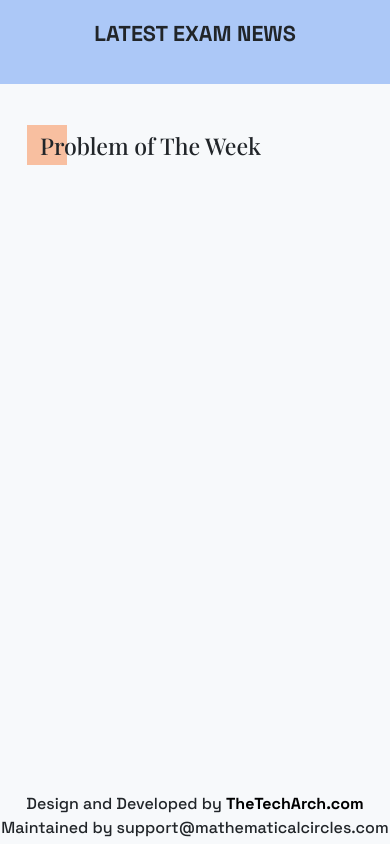
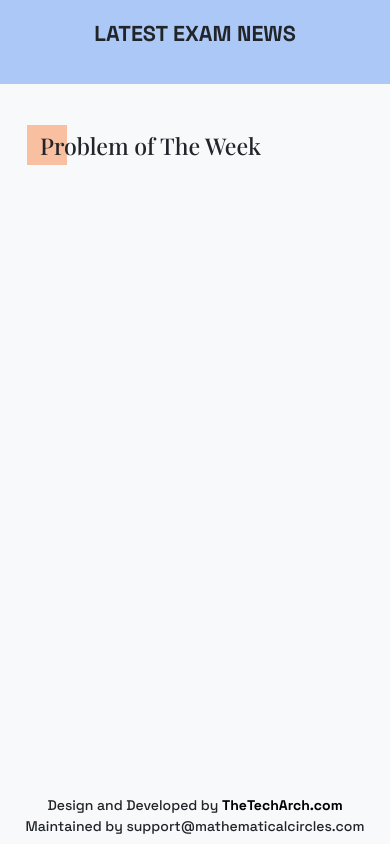
Before and after one commit to CodeWithBishal/freelances, a Django app: page /problem-of-the-week/ in a window 390 px wide. Run offline with Django 4.2, Linux system fonts and the light colour scheme; data that the repository does not hold is empty; some libraries are stand-ins or nearby versions; some web fonts are replaced.

Commit message:
some responsive issues fixed

```diff
--- a/mathematicalcircles/static/css/main.css
+++ b/mathematicalcircles/static/css/main.css
@@ -216,10 +216,16 @@ marquee>span>a,marquee>span>a:hover{
 }
 @media only screen and (max-width: 768px) {
     .resources-grid{
-        grid-template-columns: repeat(auto-fill, 170px);
+        grid-template-columns: repeat(auto-fill, 160px);
         grid-gap: 5vw;
     }
     #exam {
         width: 90% !important;
     }
+    footer{
+        font-size:14px;
+    }
+    .potw-fs{
+        font-size: 20px;
+    }
 }
--- a/mathematicalcircles/template/include/base.html
+++ b/mathematicalcircles/template/include/base.html
@@ -9,7 +9,7 @@
     <link rel="stylesheet" href="https://cdnjs.cloudflare.com/ajax/libs/twitter-bootstrap/5.2.3/css/bootstrap.min.css"
         integrity="sha512-SbiR/eusphKoMVVXysTKG/7VseWii+Y3FdHrt0EpKgpToZeemhqHeZeLWLhJutz/2ut2Vw1uQEj2MbRF+TVBUA=="
         crossorigin="anonymous" referrerpolicy="no-referrer" />
-    <link rel="stylesheet" href="/static/css/main.css">
+    <link rel="stylesheet" href="/static/css/main.css?v=1">
     <!-- fonts  -->
     <link rel="stylesheet" href="https://fonts.googleapis.com/css2?family=Material+Symbols+Outlined:opsz,wght,FILL,GRAD@24,400,0,0" />
     <link rel="preload"
--- a/mathematicalcircles/template/index.html
+++ b/mathematicalcircles/template/index.html
@@ -38,7 +38,7 @@
     {% if problemsoftheweek %}
     <div class="d-flex justify-content-between align-items-center mb-4 mt-4">
         <div>
-            <h3 class="playfair w-100 #ms-5 sec-heading">Problem of The Week</h3>
+            <h3 class="playfair w-100 #ms-5 sec-heading potw-fs">Problem of The Week</h3>
         </div>
         <div>
             <a href="/problem-of-the-week" target="_blank" rel="noopener noreferrer" class="me-md-5 text-bg-primary btn btn-primary w-6em me-4 ms-3" id="view-all">View All</a>
```
